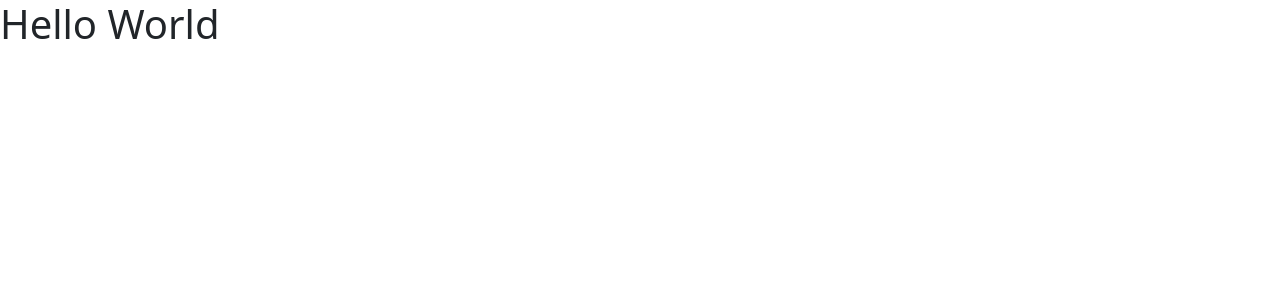
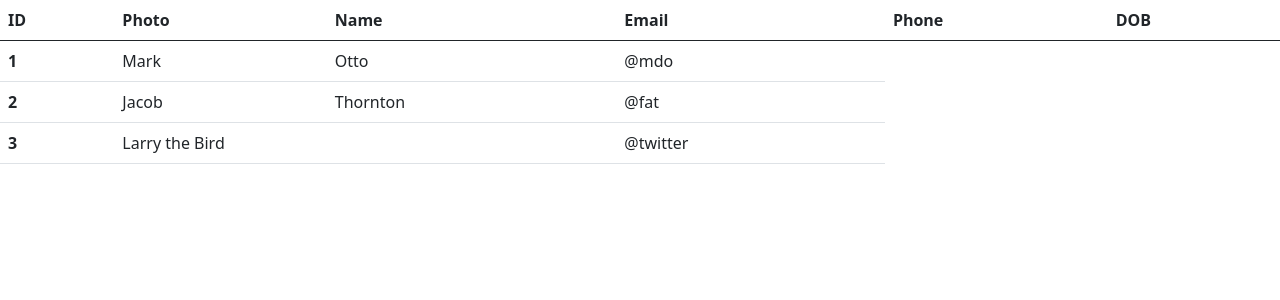
Before and after one commit to Valkimani/employee-catalog, a React (Create React App) app: page / in a window 1280 px wide. Shown: the top 300 px of the page. Built offline with nearby package versions, Linux system fonts and the light colour scheme.

Commit message:
Added the table import to the App.js. Added table in the Div.

```diff
--- a/src/App.js
+++ b/src/App.js
@@ -1,12 +1,10 @@
-
+import Table from "./components/Table/Table";
 
 function App() {
   return (
  <div>
 
-   <h1>
-     Hello World
-   </h1>
+   <Table/>
  </div>
   );
 }
```
